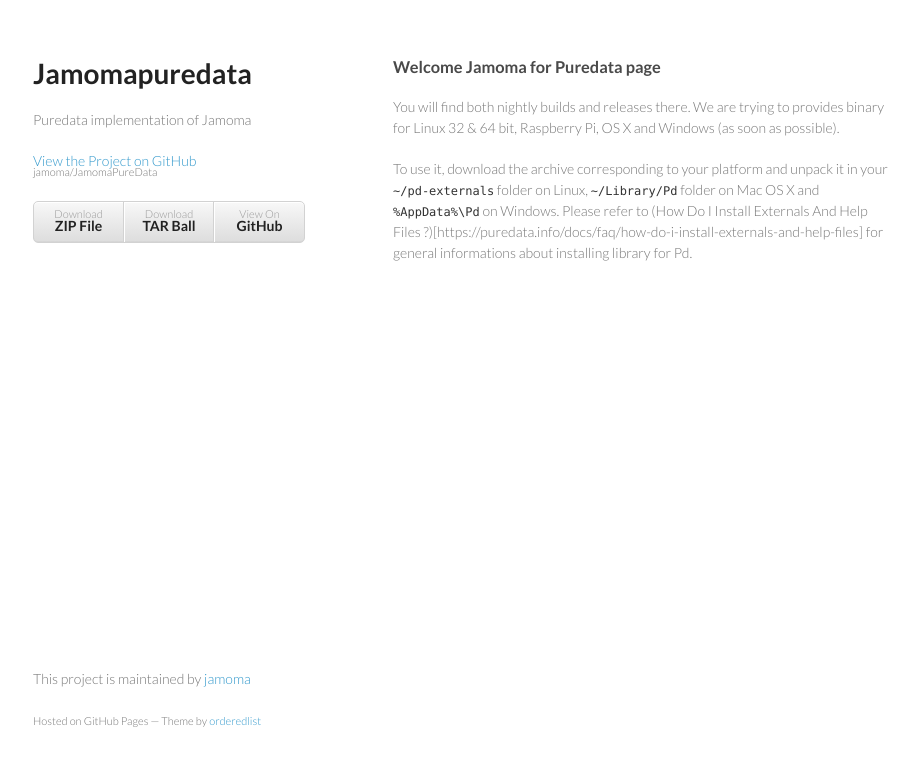
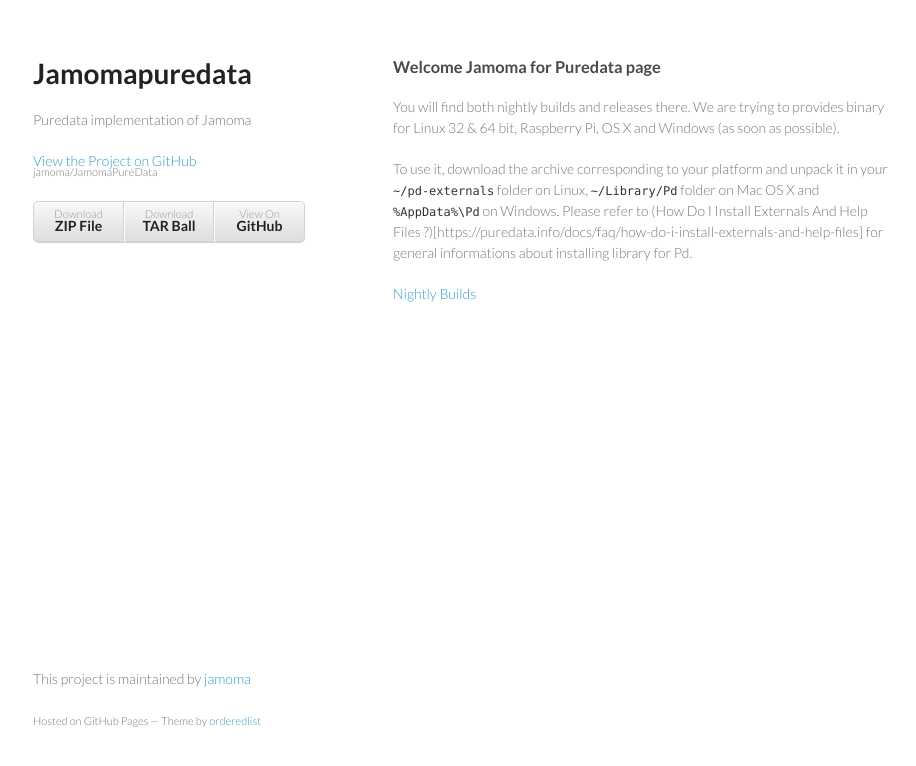
Before and after one commit to jamoma/JamomaPureData, a plain HTML site: page index.html in a window 1280 px wide. Shown: the whole page, without its empty margins (177-1093 px from the left). Drawn offline with Linux system fonts and the light colour scheme.

Commit message:
add a link to nighly-builds folder

```diff
--- a/index.html
+++ b/index.html
@@ -35,6 +35,7 @@
 We are trying to provides binary for Linux 32 &amp; 64 bit, Raspberry Pi, OS X and Windows (as soon as possible).</p>
 
 <p>To use it, download the archive corresponding to your platform and unpack it in your <code>~/pd-externals</code> folder on Linux, <code>~/Library/Pd</code> folder on Mac OS X and <code>%AppData%\Pd</code> on Windows. Please refer to (How Do I Install Externals And Help Files ?)[https://puredata.info/docs/faq/how-do-i-install-externals-and-help-files] for general informations about installing library for Pd.</p>
+<a id="nightly-builds-page" class="anchor" href="content/download/nightly-builds/">Nightly Builds</a>
       </section>
       <footer>
         <p>This project is maintained by <a href="https://github.com/jamoma">jamoma</a></p>
```
